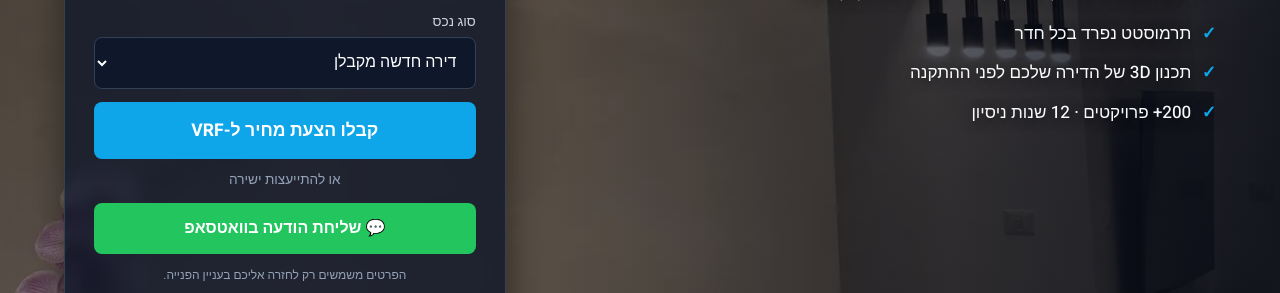
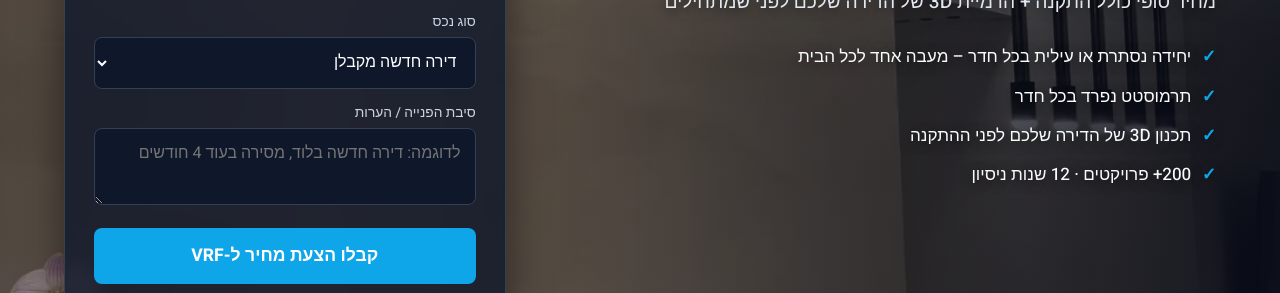
Before and after one commit to wwvmaor-del/practicool-site, a plain HTML site: page vrf/index.html in a window 1280 px wide. Shown: the part 491-784 px from the top of the page. Drawn offline with Linux system fonts and the light colour scheme.

Commit message:
VRF form: add reason/notes field
Co-Authored-By: Claude Opus 5.5 <noreply@anthropic.com>
Claude-Session: https://claude.ai/code/session_01NZJD6MNrpxvhx6YbqtimAV

```diff
--- a/vrf/index.html
+++ b/vrf/index.html
@@ -37,8 +37,9 @@ h1 span{color:var(--blue)}
 .form-card .fs{color:var(--mut);font-size:.9rem;text-align:center;margin-bottom:1.1rem}
 .fg{margin-bottom:.85rem}
 .fg label{display:block;font-size:.86rem;font-weight:500;color:#cbd5e1;margin-bottom:.25rem}
-.fg input,.fg select{width:100%;padding:.75rem .9rem;border-radius:8px;border:1px solid #334155;background:var(--input);color:#fff;font:inherit;font-size:1rem}
-.fg input:focus,.fg select:focus{outline:none;border-color:var(--blue)}
+.fg textarea{resize:vertical;min-height:58px}
+.fg input,.fg select,.fg textarea{width:100%;padding:.75rem .9rem;border-radius:8px;border:1px solid #334155;background:var(--input);color:#fff;font:inherit;font-size:1rem}
+.fg input:focus,.fg select:focus,.fg textarea:focus{outline:none;border-color:var(--blue)}
 .btn-main{display:block;width:100%;background:var(--blue);color:#fff;border:0;border-radius:8px;padding:.9rem;font:inherit;font-size:1.1rem;font-weight:700;cursor:pointer;text-align:center;text-decoration:none}
 .btn-main:hover{background:var(--blue2)}
 .or{text-align:center;color:var(--mut);font-size:.85rem;margin:.7rem 0}
@@ -131,6 +132,7 @@ footer{text-align:center;color:var(--mut);font-size:.88rem;padding:2rem 5% 2.5re
     <div class="fg"><label for="p">טלפון *</label><input id="p" name="טלפון" type="tel" required autocomplete="tel" inputmode="tel"></div>
     <div class="fg"><label for="c">עיר *</label><input id="c" name="עיר" required></div>
     <div class="fg"><label for="t">סוג נכס</label><select id="t" name="סוג נכס"><option>דירה חדשה מקבלן</option><option>דירה קיימת</option><option>וילה / בית פרטי</option></select></div>
+    <div class="fg"><label for="r">סיבת הפנייה / הערות</label><textarea id="r" name="סיבת הפנייה" rows="2" placeholder="לדוגמה: דירה חדשה בלוד, מסירה בעוד 4 חודשים"></textarea></div>
     <input type="checkbox" name="botcheck" class="pc-hp" tabindex="-1" autocomplete="off">
     <button class="btn-main" type="submit">קבלו הצעת מחיר ל-VRF</button>
     <p class="or">או להתייעצות ישירה</p>
@@ -215,7 +217,7 @@ footer{text-align:center;color:var(--mut);font-size:.88rem;padding:2rem 5% 2.5re
 document.addEventListener('click',function(e){var a=e.target.closest&&e.target.closest('a');if(!a||typeof gtag!=='function')return;if(a.href.indexOf('wa.me')>-1)gtag('event','whatsapp_click',{page:'vrf'});else if(a.href.indexOf('tel:')===0)gtag('event','phone_click',{page:'vrf'});});
 document.getElementById('f').addEventListener('submit',async function(e){
  e.preventDefault();var f=e.target,b=f.querySelector('button[type=submit]');if(f.botcheck&&f.botcheck.checked)return;b.disabled=true;b.textContent='שולח...';
- var data={access_key:'0ac1bba8-fb1a-41e3-a861-c75ad4f730e2',subject:'ליד חדש – דף נחיתה VRF',from_name:'דף נחיתה VRF','שם':f['שם'].value,'טלפון':f['טלפון'].value,'עיר':f['עיר'].value,'סוג נכס':f['סוג נכס'].value,'נשלח מדף':'practicool.co.il/vrf',botcheck:''};
+ var data={access_key:'0ac1bba8-fb1a-41e3-a861-c75ad4f730e2',subject:'ליד חדש – דף נחיתה VRF',from_name:'דף נחיתה VRF','שם':f['שם'].value,'טלפון':f['טלפון'].value,'עיר':f['עיר'].value,'סוג נכס':f['סוג נכס'].value,'סיבת הפנייה':f['סיבת הפנייה'].value,'נשלח מדף':'practicool.co.il/vrf',botcheck:''};
  try{var r=await fetch('https://api.web3forms.com/submit',{method:'POST',headers:{'Content-Type':'application/json',Accept:'application/json'},body:JSON.stringify(data)});var j=await r.json();if(!j.success)throw 0;
   if(typeof gtag==='function')gtag('event','generate_lead',{method:'form',page:'vrf'});
   f.style.display='none';document.getElementById('ok').style.display='block';
```
